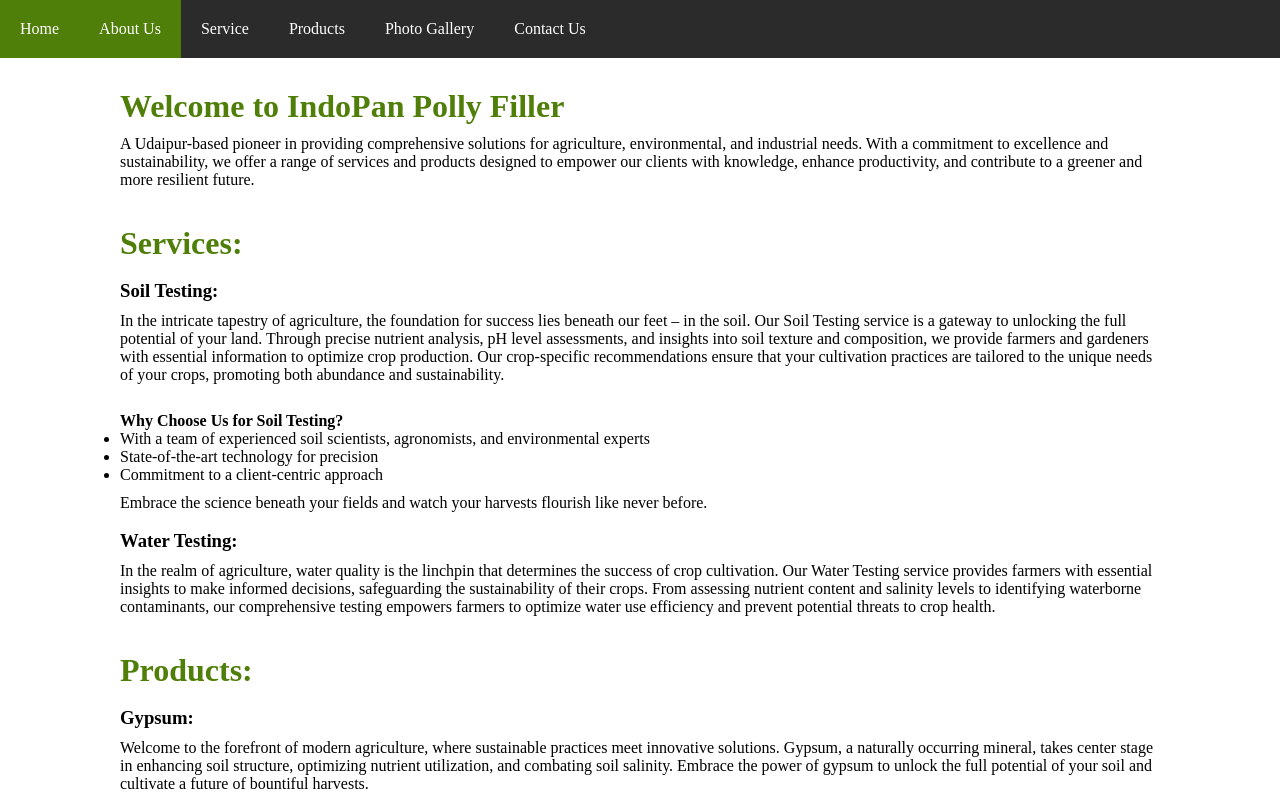
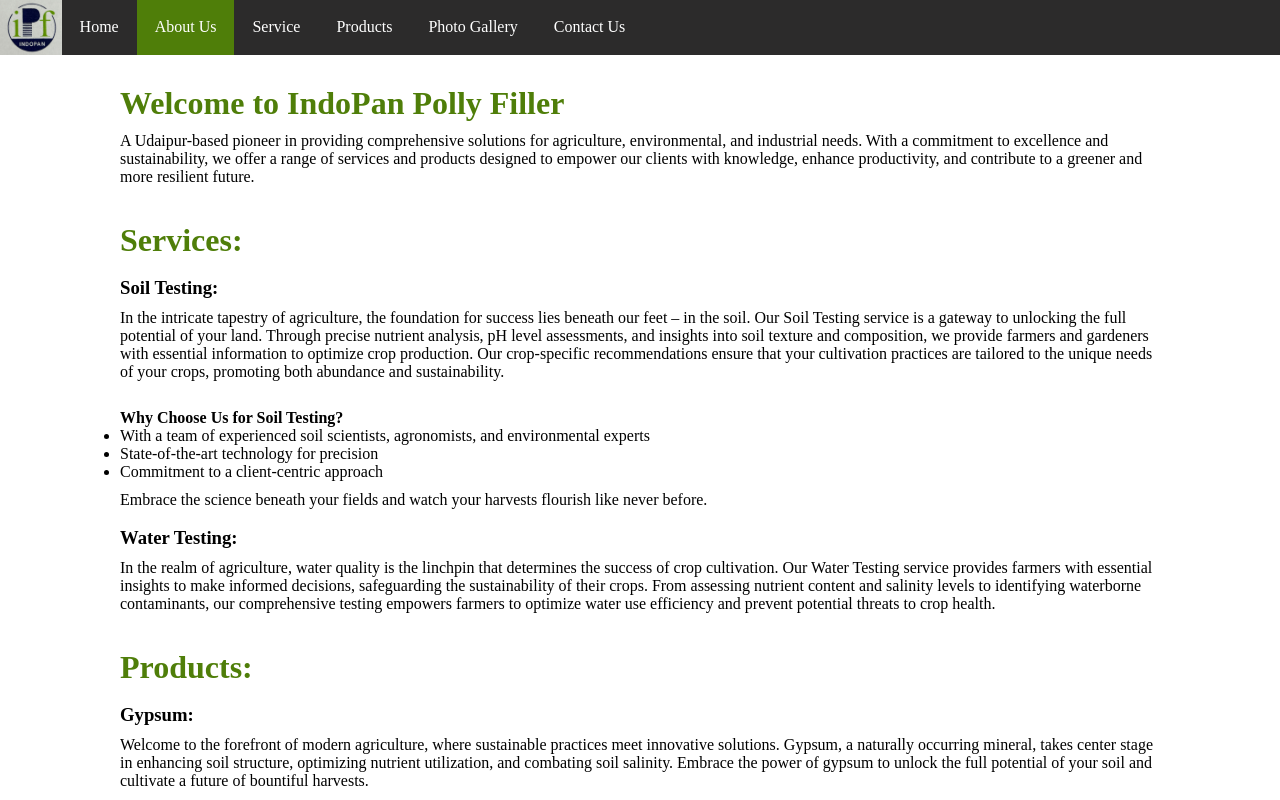
Before and after one commit to AnujSukhwal/IndoPan_Polly_filler, a plain HTML site: page about.html in a window 1280 px wide. Drawn offline with nearby package versions, Linux system fonts and the light colour scheme.

Commit message:
Added Icon

```diff
--- a/about.html
+++ b/about.html
@@ -4,6 +4,8 @@
     <meta charset="UTF-8">
     <meta name="viewport" content="width=device-width, initial-scale=1.0">
     <link rel="icon" type="image/x-icon" href="./images/">
+    <link rel="icon" href="./images/Tab_Image.png" type="image/x-icon">
+    <link rel="shortcut icon" href="./images/Tab_Image.png" type="image/x-icon">
     <title>Indopan Polly Filler</title>
     <link rel="stylesheet" href="./style.css">
 </head>
@@ -12,6 +14,7 @@
     <script src="./script.js"></script>
     <nav>
         <ul>
+            <a style="margin-bottom: -4px;" href="./index.html"><img src="./images/Logo_Home.jpg" height="55px"></a>
             <li><a href="./index.html">Home</a></li>
             <li><a href="./about.html">About Us</a></li>
             <li>
@@ -34,6 +37,7 @@
             <!-- <li><a href="./soilTesting.html">Publication</a></li> -->
             <li><a href="./photo-gallery.html">Photo Gallery</a></li>
             <li><a href="./contactUs.html">Contact Us</a></li>
+
 
         </ul>
     </nav>
--- a/style.css
+++ b/style.css
@@ -22,7 +22,7 @@ nav>ul>li{
     padding: 10px;
     list-style: none;
     color: white;
-    padding: 20px;
+    padding: 18px;
 }
 nav>ul>li>a{
     text-decoration: none;
```
Also changed, not shown: asLuminophores.html (+3 -0 lines), compoundStabiliser.html (+3 -0 lines), contactUs.html (+3 -0 lines), gypsum.html (+3 -0 lines), index.html (+3 -0 lines), photo-gallery.html (+3 -0 lines), rockphosphate.html (+3 -0 lines), service.html (+3 -0 lines), soilTesting.html (+3 -0 lines), vermiCompost.html (+3 -0 lines), waterTesting.html (+3 -0 lines), images/Logo_Home.jpg (added), images/Name_home.jpg (added), images/Tab_Image.png (added), 1 more files.
